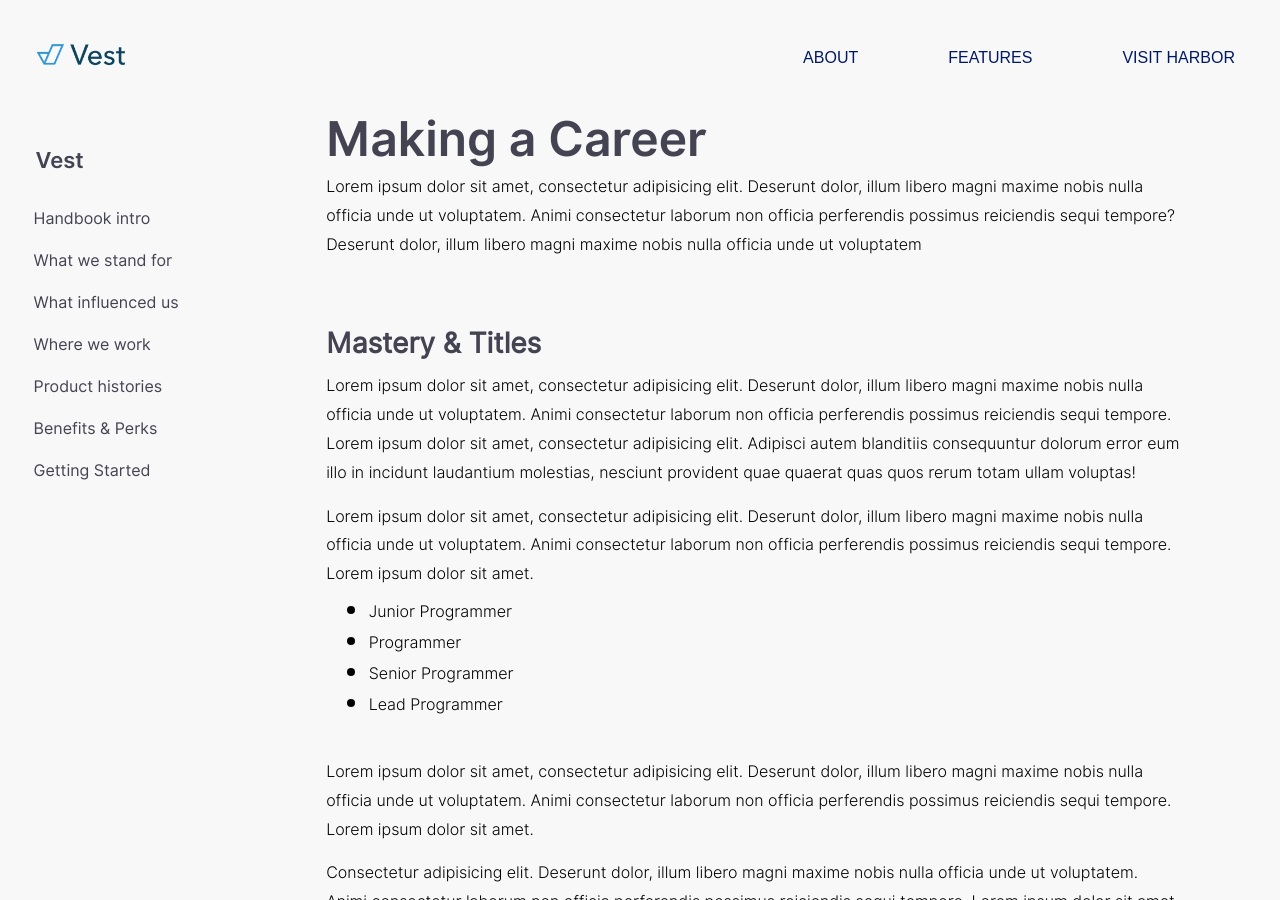
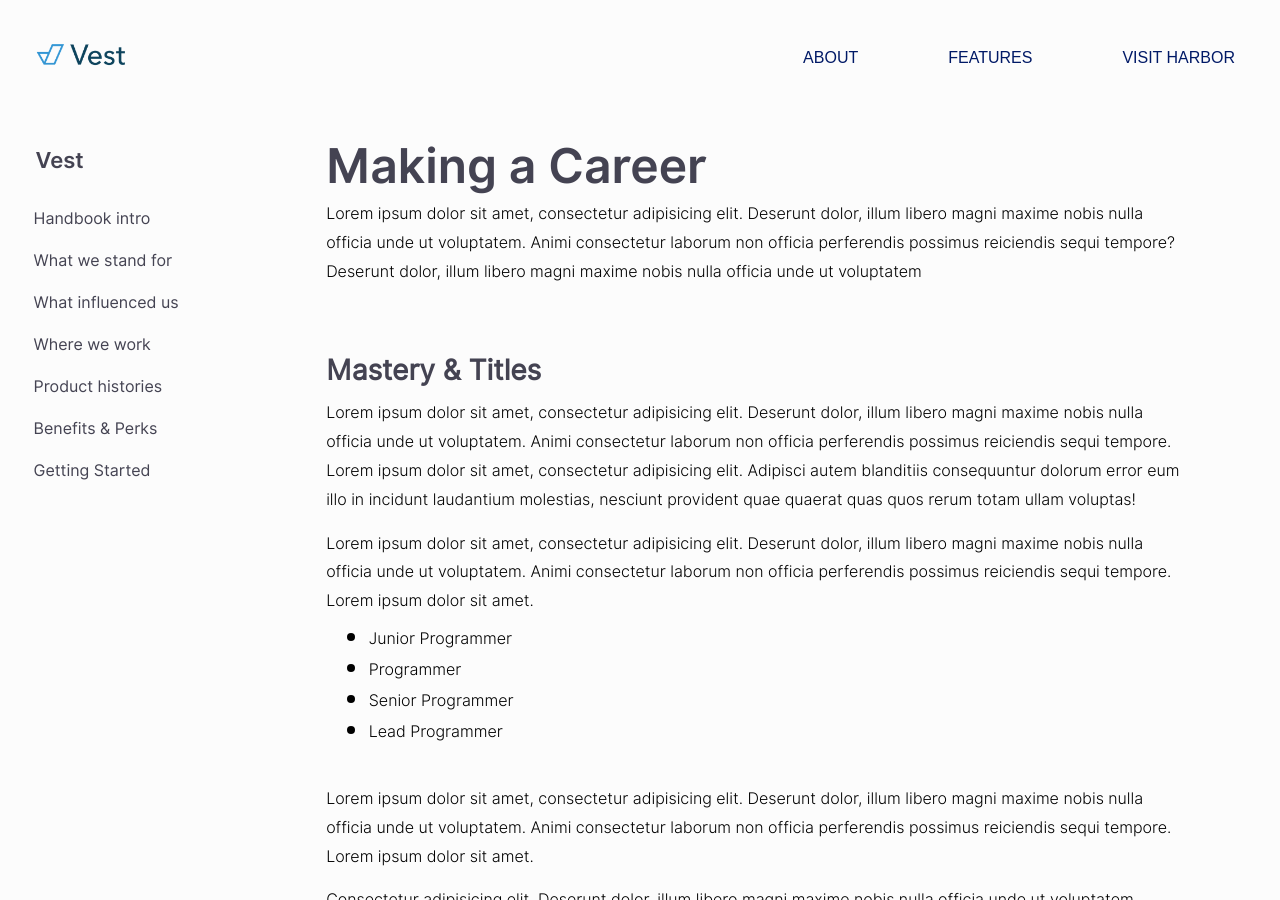
Before and after one commit to VestHQ/VestHQ, a Jekyll site: the page built from handbook.html, in a window 1280 px wide and 900 px high. Built offline with Jekyll 4.4.1, drawn with Linux system fonts in a browser that asks for light colours; nearby versions of some CDN libraries; some web fonts are replaced; comment, search, counter and statistics services are not loaded.

Commit message:
updated header nav

```diff
--- a/_includes/nav.html
+++ b/_includes/nav.html
@@ -1,5 +1,6 @@
 <header class="header-container">
     <nav class="nav u-margin-nav">
+<!--        <div class="width-80">-->
             <a href="{{ site.baseurl }}/" class="nav__link">
                 <img src="{{ site.baseurl }}/assets/images/vestlogo-colors.png" alt="vest logo" class="nav__logo">
             </a>
@@ -7,5 +8,7 @@
             <a href="{{ site.baseurl }}/team" class="nav__item">about</a>
             <a href="{{ site.baseurl }}/features" class="nav__item">features</a>
             <a href="https://harborhq.com/" class="nav__item">visit harbor</a>
+<!--        </div>-->
+
     </nav>
 </header>
--- a/_includes/script2.html
+++ b/_includes/script2.html
@@ -30,7 +30,6 @@
         console.log("sadsd")
         if (this.scrollTop > 650) {
             text.addClass("sticky");
-            console.log("sadsd")
         } else {
             text.removeClass("sticky");
         }
--- a/_layouts/handbook.html
+++ b/_layouts/handbook.html
@@ -4,6 +4,14 @@
     {% include meta.html %}
     {% include script2.html %}
 </head>
+<style>
+    body {
+        background-color: #fcfcfc;
+    }
+    .headroom--pinned {
+        background-color: #fcfcfc !important;
+    }
+</style>
 <body>
 
     {% include nav.html %}
--- a/_sass/1-base/1-base-dir.scss
+++ b/_sass/1-base/1-base-dir.scss
@@ -1,5 +1,5 @@
+@import "mixins";
 @import "type";
-@import "mixins";
 @import "variables";
 @import "utilities";
 @import "base";
--- a/_sass/3-layout/handbook.scss
+++ b/_sass/3-layout/handbook.scss
@@ -62,7 +62,7 @@
   display: flex;
   flex-direction: column;
   width: 66.666vw;
-  margin: 12vh auto 2rem auto;
+  margin: 15vh auto 2rem auto;
 
   &__text {
     font-size: 1.6rem;
--- a/_sass/3-layout/nav.scss
+++ b/_sass/3-layout/nav.scss
@@ -2,12 +2,10 @@
   position: fixed;
   top: 0; right: 0; left: 0;
 
-  width: 100vw;
+  //width: 100vw;
   z-index: 999;
   background: transparent;
   margin: 0 auto;
-  //opacity: .98;
-  //box-shadow: 0 -4px 30px 0 rgba(0,0,0,.1);
 }
 .nav{
   width: 100vw;
@@ -89,11 +87,14 @@
   //min-width: 100vw;
   //opacity: .98;
   //box-shadow: 0 -4px 30px 0 rgba(0,0,0,.1);
+
+
+  min-width: 100vw;
+  box-shadow: 0 4px 14px rgba(0,0,0,0.12);
 }
 .headroom--pinned {
   transform: translateY(0%);
-  background: $bg-top;
-
+  background-color: $bg-top;
 }
 .headroom--unpinned {
   transform: translateY(-100%);
```
Also changed, not shown: 5 other files. Lines whose indentation alone changed are shown as unchanged.
